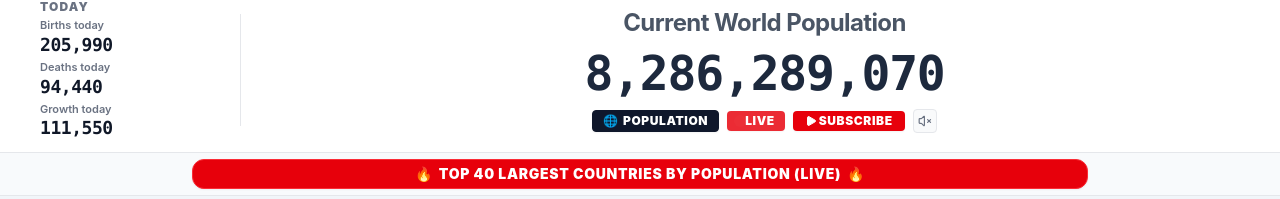
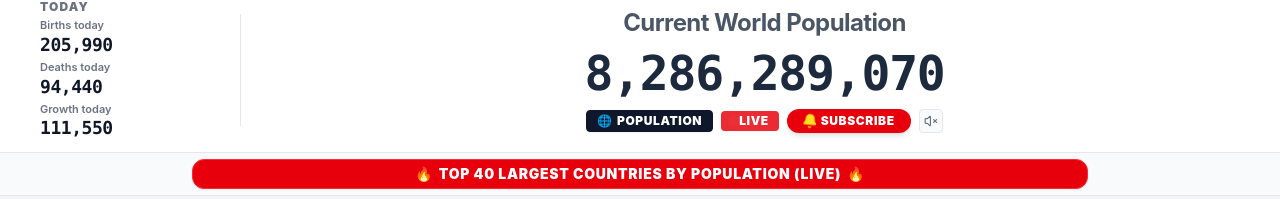
Before and after one commit to Autivishal/youtube, a React (Vite) app: page / in a window 1280 px wide. Shown: the part 113-312 px from the top of the page. Built offline with nearby package versions, Linux system fonts and the light colour scheme.

Commit message:
implement Animation to subscribe button

```diff
--- a/src/components/Header.tsx
+++ b/src/components/Header.tsx
@@ -1,5 +1,5 @@
 import { useState } from 'react';
-import { Volume2, VolumeX, Play, Check } from 'lucide-react';
+import { Volume2, VolumeX, Check, Bell } from 'lucide-react';
 import confetti from 'canvas-confetti';
 import type { LiveWorldStats } from '../hooks/usePopulationTicker';
 
@@ -143,22 +143,28 @@ export const Header = ({
                             <span>LIVE</span>
                         </div>
 
+                        {/* YouTube Metallic Light Sweep & Ringing Bell Subscribe Button */}
                         <button
                             onClick={handleSubscribe}
-                            className={`flex items-center gap-0.5 text-[8px] sm:text-xs font-black px-1.5 sm:px-3 py-0.5 rounded uppercase tracking-wider transition-all duration-200 shadow-xs active:scale-95 ${subscribed
-                                ? 'bg-gray-200 text-gray-700 hover:bg-gray-300'
-                                : 'bg-red-600 hover:bg-red-700 text-white'
+                            className={`relative overflow-hidden flex items-center gap-1 text-[8px] sm:text-xs font-black px-2.5 sm:px-4 py-0.5 sm:py-1 rounded-full uppercase tracking-wider transition-all duration-300 shadow-md active:scale-95 cursor-pointer ${subscribed
+                                ? 'bg-gray-200 text-gray-700 hover:bg-gray-300 ring-1 ring-gray-300'
+                                : 'bg-red-600 hover:bg-red-700 text-white hover:shadow-red-500/40 hover:scale-105'
                                 }`}
                         >
+                            {/* Shimmer Light Sweep Overlay */}
+                            {!subscribed && (
+                                <span className="absolute inset-0 w-1/3 bg-gradient-to-r from-transparent via-white/40 to-transparent animate-shimmer-sweep pointer-events-none" />
+                            )}
+
                             {subscribed ? (
                                 <>
-                                    <Check className="w-2.5 h-2.5 sm:w-3 sm:h-3" />
+                                    <Check className="w-2.5 h-2.5 sm:w-3.5 sm:h-3.5 text-emerald-600" />
                                     <span>SUBSCRIBED</span>
                                 </>
                             ) : (
                                 <>
-                                    <Play className="w-2.5 h-2.5 sm:w-3 sm:h-3 fill-current" />
-                                    <span>SUBSCRIBE</span>
+                                    <Bell className="w-2.5 h-2.5 sm:w-3.5 sm:h-3.5 fill-current animate-bell-ring text-yellow-300" />
+                                    <span className="font-black tracking-wider text-white">SUBSCRIBE</span>
                                 </>
                             )}
                         </button>
--- a/src/index.css
+++ b/src/index.css
@@ -8,3 +8,44 @@
     box-sizing: border-box;
   }
 }
+
+@keyframes shimmerSweep {
+  0% {
+    transform: translateX(-150%) skewX(-20deg);
+  }
+
+  40%,
+  100% {
+    transform: translateX(200%) skewX(-20deg);
+  }
+}
+
+@keyframes bellRing {
+
+  0%,
+  100% {
+    transform: rotate(0deg) scale(1);
+  }
+
+  10%,
+  30% {
+    transform: rotate(-15deg) scale(1.1);
+  }
+
+  20%,
+  40% {
+    transform: rotate(15deg) scale(1.1);
+  }
+
+  50% {
+    transform: rotate(0deg) scale(1);
+  }
+}
+
+.animate-shimmer-sweep {
+  animation: shimmerSweep 2.8s infinite ease-in-out;
+}
+
+.animate-bell-ring {
+  animation: bellRing 2.5s infinite ease-in-out;
+}
```
